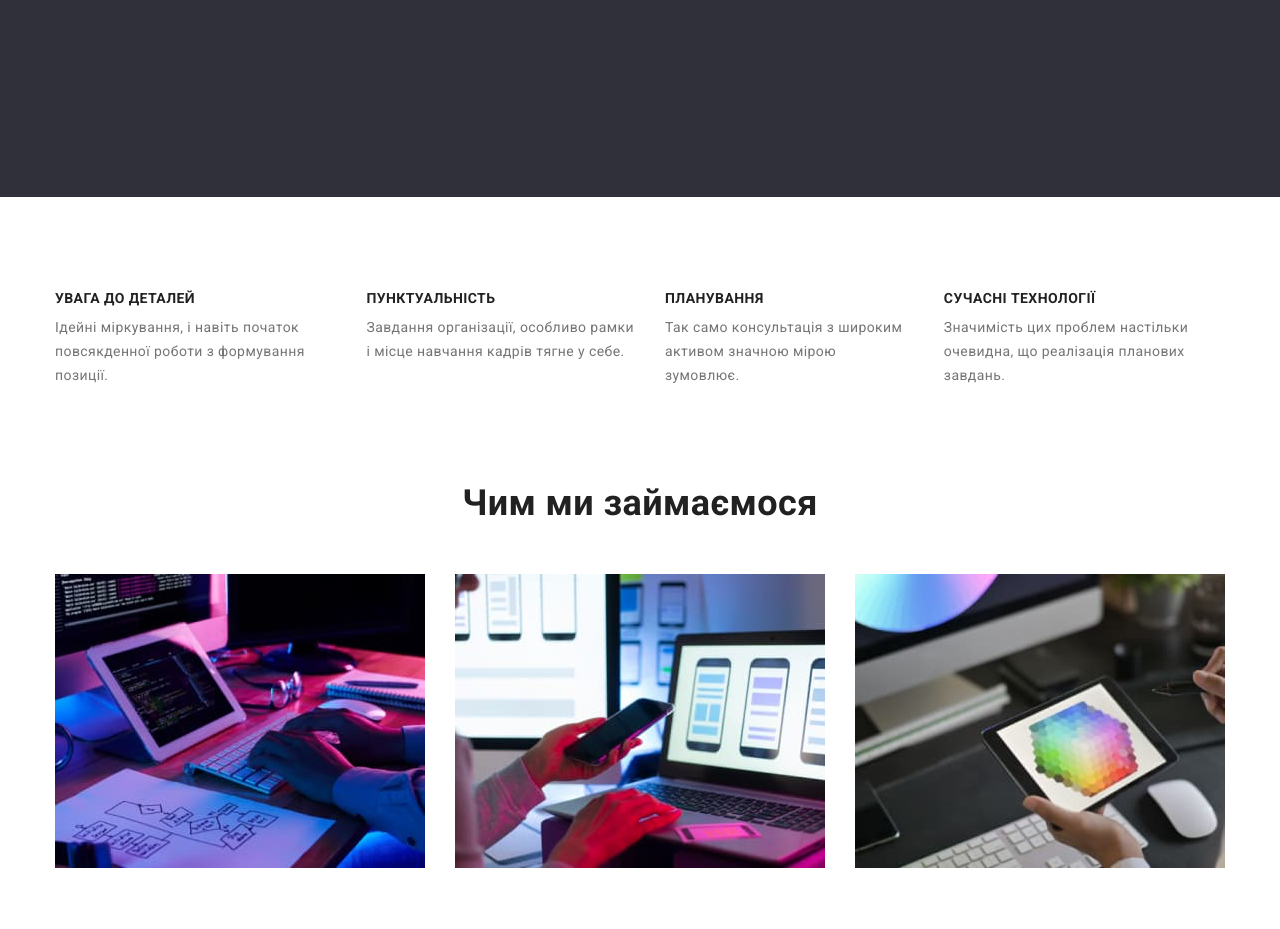
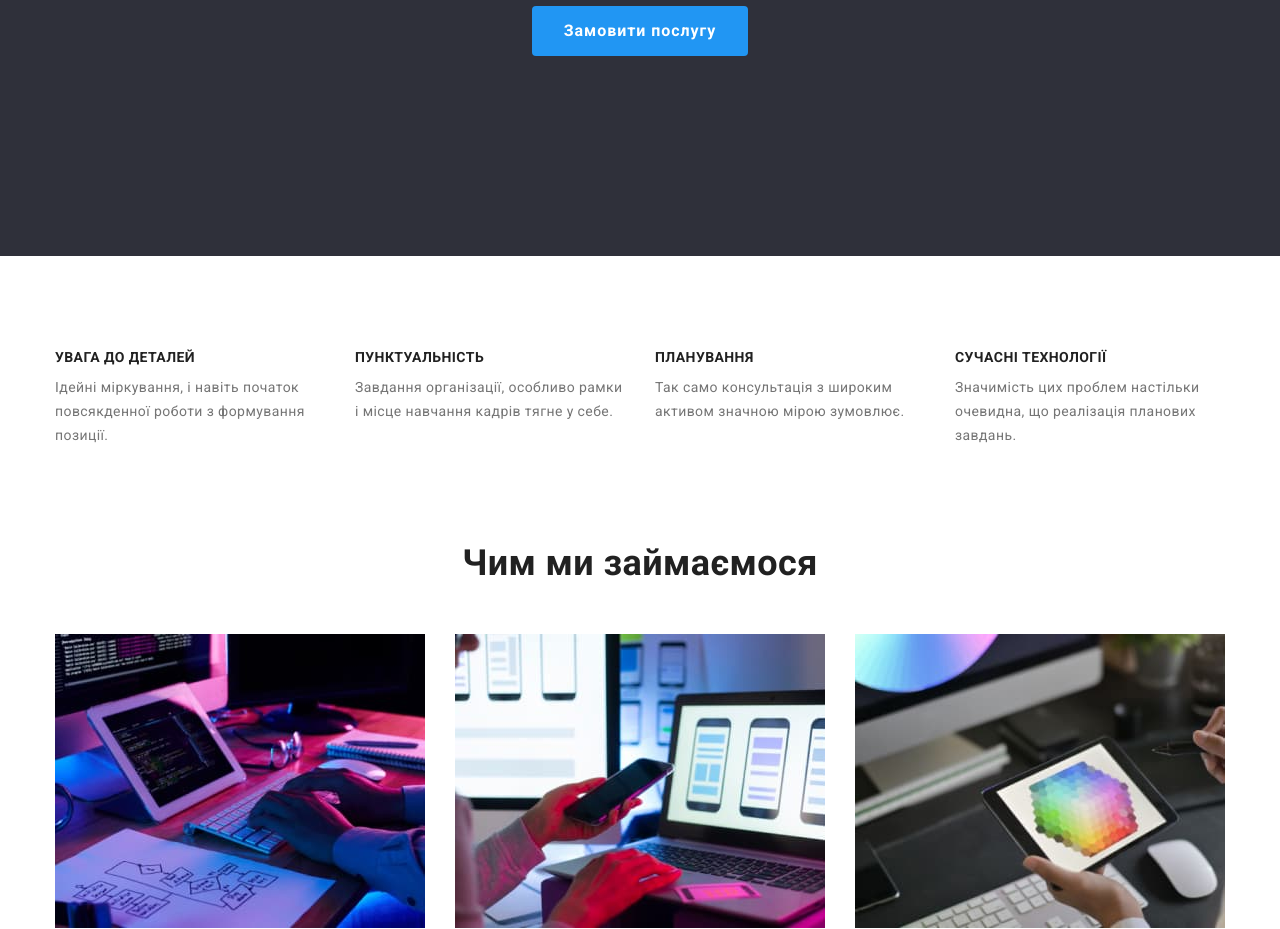
Before and after one commit to Petrusia/goit-markup-hw-06, a plain HTML site: page index.html in a window 1280 px wide. Shown: the part 422-1351 px from the top of the page. Drawn offline with Linux system fonts and the light colour scheme.

Commit message:
исправил ошибки

```diff
--- a/css/styles.css
+++ b/css/styles.css
@@ -1,18 +1,18 @@
 :root {
-    --white-color: #FFFFFF;
+    --white-color: #ffffff;
     --white-color-transparent-60: rgba(255, 255, 255, 0.6);
-    --ghost-white-color: #F5F4FA;
+    --ghost-white-color: #f5f4fa;
     --grey-color: #757575;
-    --whisper-color: #ECECEC;
-    --dodger-blue-color: #2196F3;
+    --whisper-color: #ececec;
+    --dodger-blue-color: #2196f3;
     --nero-color: #212121;
-    --black-rock-color: #2F303A;
+    --black-rock-color: #2f303a;
     --black-color: #000000;
-    --btn-active-color: #188CE8;
+    --btn-active-color: #188ce8;
 }
 
 body {
-    font-family: 'Roboto', sans-serif;
+    font-family: "Roboto", sans-serif;
     font-size: 14px;
     line-height: 1.7;
     letter-spacing: 0.03em;
@@ -35,8 +35,8 @@ body {
 
 img {
     display: block;
+    height: auto;
     max-width: 100%;
-    height: auto;
 }
 
 /* глобальный сброс стилей по селектору тега для элементов */
@@ -93,7 +93,6 @@ ul {
 .link-item.footer-logo {
     color: var(--white-color);
 }
-
 
 .section-title {
     margin-bottom: 50px;
@@ -163,7 +162,8 @@ ul {
 }
 
 .hero-title {
-    margin-bottom: 30px;
+    max-width: 696px;
+    margin: 0 auto 30px;
     font-size: 44px;
     font-weight: 900;
     line-height: 1.36;
@@ -175,7 +175,7 @@ ul {
 
 .hero-btn {
     padding: 10px 32px;
-    font-family: 'Roboto', sans-serif;
+    font-family: "Roboto", sans-serif;
     font-size: 16px;
     font-weight: 700;
     line-height: 1.88;
@@ -197,9 +197,11 @@ ul {
     gap: 30px;
 }
 
-/*.advantage-list-item:not(:last-child) {*/
-/*    margin-right: 30px;*/
-/*}*/
+.advantage-list-item {
+    flex-basis: calc((100% - 90px) / 4);
+
+
+}
 
 .advantage-title {
     margin-bottom: 10px;
@@ -235,7 +237,8 @@ ul {
     text-align: center;
     background-color: var(--white-color);
     border-radius: 0 0 4px 4px;
-    box-shadow: 0 1px 3px rgba(0, 0, 0, 0.12), 0 1px 1px rgba(0, 0, 0, 0.14), 0 2px 1px rgba(0, 0, 0, 0.2);
+    box-shadow: 0 1px 3px rgba(0, 0, 0, 0.12), 0 1px 1px rgba(0, 0, 0, 0.14),
+    0 2px 1px rgba(0, 0, 0, 0.2);
 }
 
 .our-team-title {
@@ -268,15 +271,15 @@ ul {
 }
 
 .portfolio-item-caption {
+    padding: 20px 24px;
     margin-top: -8px;
-    padding: 20px 24px;
-    border: 1px solid #EEEEEE;
+    border: 1px solid #eeeeee;
     border-top: transparent;
 }
 
 .portfolio-btn {
     padding: 6px 22px;
-    font-family: 'Roboto', sans-serif;
+    font-family: "Roboto", sans-serif;
     font-size: 16px;
     font-weight: 500;
     line-height: 1.6;
@@ -291,8 +294,7 @@ ul {
 .portfolio-btn:focus {
     color: var(--white-color);
     background-color: var(--dodger-blue-color);
-    box-shadow: 0 3px 1px rgba(0, 0, 0, 0.1),
-    0 1px 2px rgba(0, 0, 0, 0.08),
+    box-shadow: 0 3px 1px rgba(0, 0, 0, 0.1), 0 1px 2px rgba(0, 0, 0, 0.08),
     0 2px 2px rgba(0, 0, 0, 0.12);
 }
 
@@ -300,7 +302,6 @@ ul {
     color: var(--white-color);
     background-color: var(--dodger-blue-color);
 }
-
 
 .project-title {
     margin-bottom: 4px;
--- a/index.html
+++ b/index.html
@@ -1,17 +1,17 @@
 <!DOCTYPE html>
 <html lang="uk">
 <head>
-    <meta charset="UTF-8" />
-    <meta http-equiv="X-UA-Compatible" content="IE=edge" />
-    <meta name="viewport" content="width=device-width, initial-scale=1.0" />
-    <link rel="preconnect" href="https://fonts.googleapis.com" />
-    <link rel="preconnect" href="https://fonts.gstatic.com" crossorigin />
+    <meta charset="UTF-8"/>
+    <meta http-equiv="X-UA-Compatible" content="IE=edge"/>
+    <meta name="viewport" content="width=device-width, initial-scale=1.0"/>
+    <link rel="preconnect" href="https://fonts.googleapis.com"/>
+    <link rel="preconnect" href="https://fonts.gstatic.com" crossorigin/>
     <link
             href="https://fonts.googleapis.com/css2?family=Raleway:wght@700&family=Roboto:wght@400;500;700;900&display=swap"
             rel="stylesheet"
     />
-    <link rel="stylesheet" href="./css/modern-normalize.css" />
-    <link rel="stylesheet" href="./css/styles.css" />
+    <link rel="stylesheet" href="./css/modern-normalize.css"/>
+    <link rel="stylesheet" href="./css/styles.css"/>
     <title>WebStudio</title>
 </head>
 
@@ -19,8 +19,8 @@
 <header class="header">
     <div class="container header-nav">
         <nav class="header-main-nav">
-          <a href="./index.html" class="link-item logo header-logo"
-            ><span class="logo-blue">Web</span>Studio</a
+            <a href="./index.html" class="link-item logo header-logo">
+                <span class="logo-blue">Web</span>Studio</a
             >
             <ul class="header-site-nav list-style-none">
                 <li class="header-nav-item">
@@ -59,27 +59,27 @@
         <div class="container">
             <h2 class="visually-hidden">Особливості</h2>
             <ul class="advantage-list list-style-none">
-            <li>
+                <li class="advantage-list-item">
                     <h3 class="advantage-title">Увага до деталей</h3>
                     <p>
                         Ідейні міркування, і навіть початок повсякденної роботи з
                         формування позиції.
                     </p>
                 </li>
-            <li>
+                <li class="advantage-list-item">
                     <h3 class="advantage-title">Пунктуальність</h3>
                     <p>
                         Завдання організації, особливо рамки і місце навчання кадрів
                         тягне у себе.
                     </p>
                 </li>
-            <li>
+                <li class="advantage-list-item">
                     <h3 class="advantage-title">Планування</h3>
                     <p>
                         Так само консультація з широким активом значною мірою зумовлює.
                     </p>
                 </li>
-            <li>
+                <li class="advantage-list-item">
                     <h3 class="advantage-title">Сучасні технології</h3>
                     <p>
                         Значимість цих проблем настільки очевидна, що реалізація
@@ -99,7 +99,7 @@
                             alt="програміст працює його робочий стіл office"
                             width="370"
                             height="294"
-              />
+                    >
                 </li>
                 <li>
                     <img
@@ -107,7 +107,7 @@
                             alt="Дизайнери розробляють інтерфейс мобільних телефонів"
                             width="370"
                             height="294"
-              />
+                    >
                 </li>
                 <li>
                     <img
@@ -115,7 +115,7 @@
                             alt="художник веб-дизайну з робочим графічним планшетом із вибором кольорів"
                             width="370"
                             height="294"
-              />
+                    >
                 </li>
             </ul>
         </div>
@@ -130,7 +130,7 @@
                             alt="Ігор Дем'яненко"
                             width="270"
                             height="260"
-              />
+                    >
                     <h3 class="our-team-title">Ігор Дем'яненко</h3>
                     <p class="our-team-text">Product Designer</p>
                 </li>
@@ -140,7 +140,7 @@
                             alt="Ольга Рєпіна"
                             width="270"
                             height="260"
-              />
+                    >
                     <h3 class="our-team-title">Ольга Рєпіна</h3>
                     <p class="our-team-text">Frontend developer</p>
                 </li>
@@ -150,7 +150,7 @@
                             alt="Микола Тарасов"
                             width="270"
                             height="260"
-              />
+                    >
                     <h3 class="our-team-title">Микола Тарасов</h3>
                     <p class="our-team-text">Marketing</p>
                 </li>
@@ -160,7 +160,7 @@
                             alt="Михайло Єрмаков"
                             width="270"
                             height="260"
-              />
+                    >
                     <h3 class="our-team-title">Михайло Єрмаков</h3>
                     <p class="our-team-text">UI Designer</p>
                 </li>
@@ -170,7 +170,7 @@
 </main>
 <footer class="footer">
     <div class="container">
-        <a href="./index.html" class="link-item logo"
+        <a href="./index.html" class="link-item logo footer-logo"
         ><span class="logo-blue">Web</span>Studio</a
         >
         <address>
```
Also changed, not shown: portfolio.html (+7 -7 lines). Lines whose indentation alone changed are shown as unchanged.
